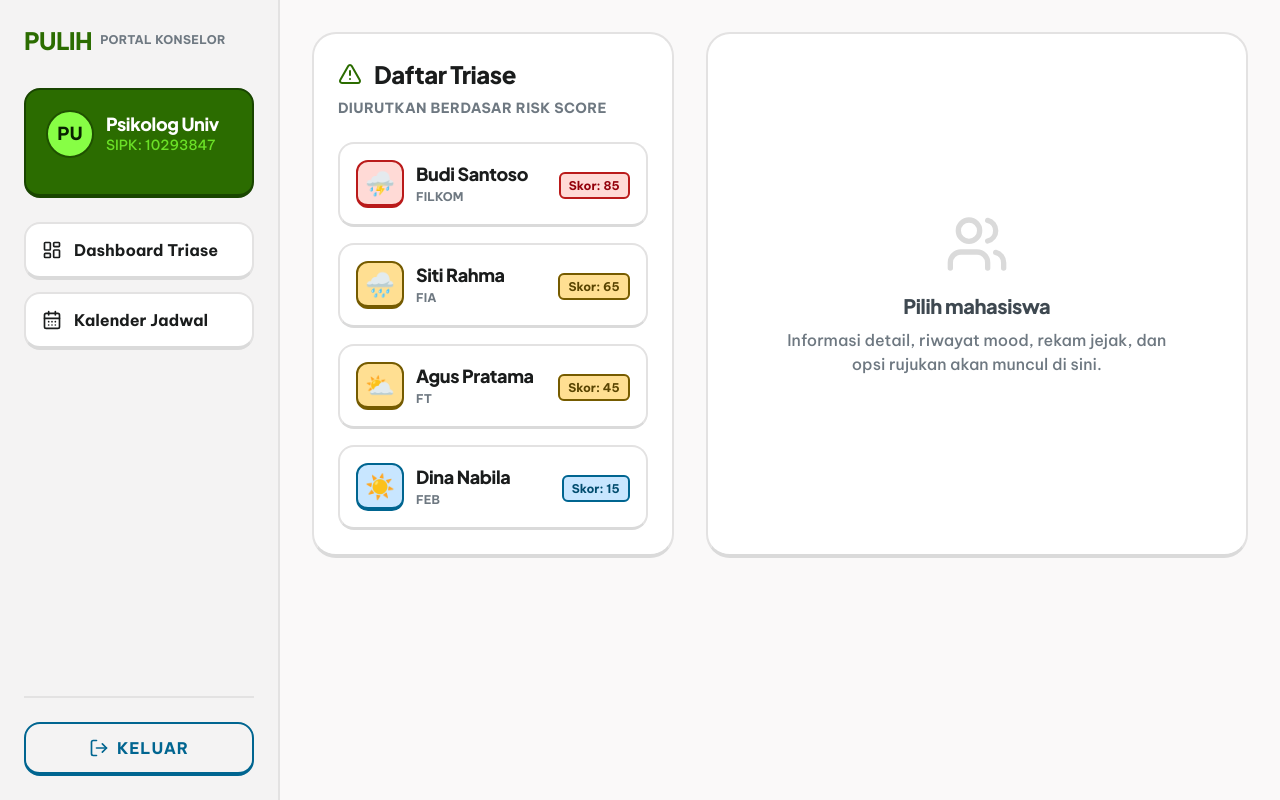
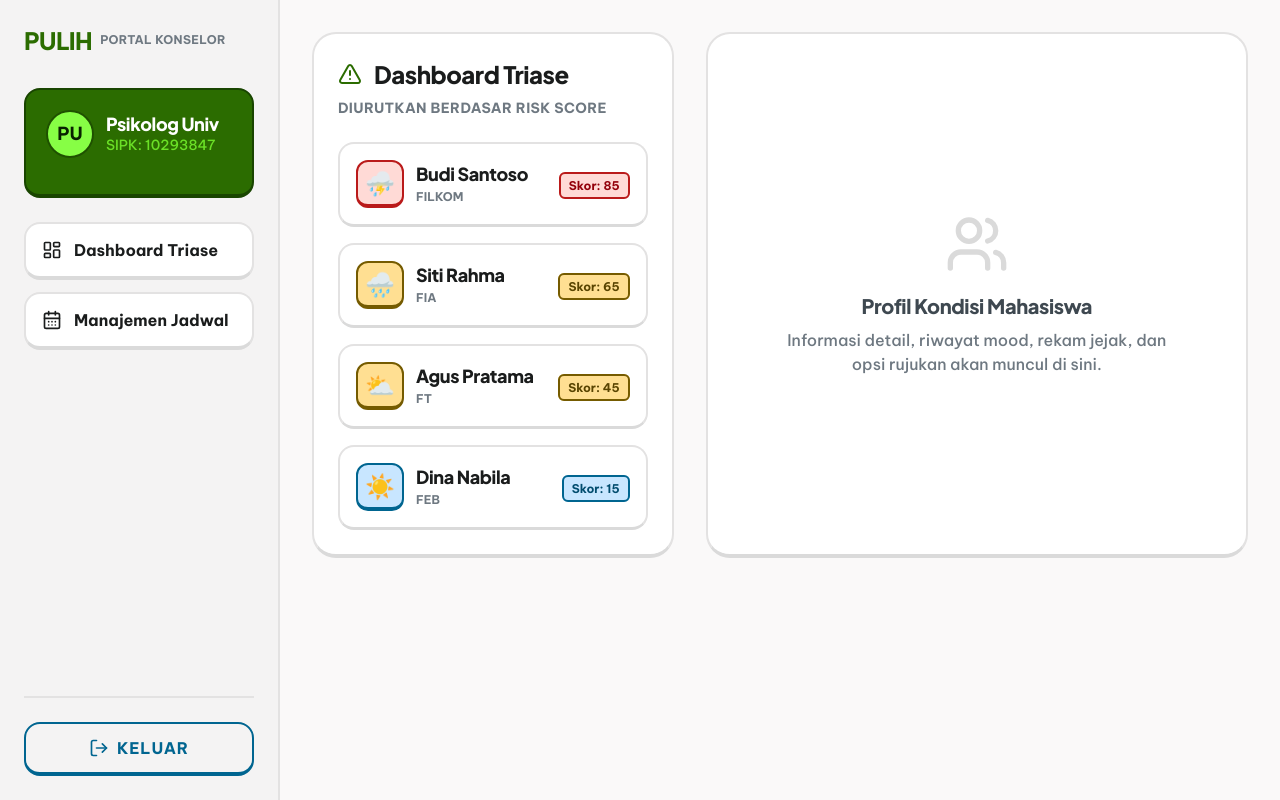
Before and after one commit to adityarajadn/pulih-tekra-2026, a Next.js app: page /konselor in a window 1280 px wide. Built offline with nearby package versions, Linux system fonts and the light colour scheme.

Commit message:
fix: page konselor

```diff
--- a/app/konselor/page.tsx
+++ b/app/konselor/page.tsx
@@ -85,7 +85,7 @@ function KonselorView({ onLogout }) {
             <LayoutDashboard className="w-5 h-5" /> Dashboard Triase
           </button>
           <button onClick={() => setActiveTab('kalender')} className={`nav-item ${activeTab === 'kalender' ? 'bg-[#51bd00] text-[#194500] border-[#2b6c00]' : ''}`}>
-            <CalendarDays className="w-5 h-5" /> Kalender Jadwal
+            <CalendarDays className="w-5 h-5" /> Manajemen Jadwal
           </button>
         </nav>
 
@@ -103,7 +103,7 @@ function KonselorView({ onLogout }) {
               <div className="card-tactile bg-[#f4f3f3] border-[#e3e2e2]">
                 <div className="flex items-center gap-3 mb-2">
                   <AlertTriangle className="w-6 h-6 text-[#2b6c00]" />
-                  <h2 className="text-2xl font-heading text-[#1a1c1c]">Daftar Triase</h2>
+                  <h2 className="text-2xl font-heading text-[#1a1c1c]">Dashboard Triase</h2>
                 </div>
                 <p className="text-sm text-[#6e7881] font-bold uppercase tracking-wide mb-6">Diurutkan berdasar Risk Score</p>
 
@@ -144,7 +144,7 @@ function KonselorView({ onLogout }) {
               ) : (
                 <div className="card-tactile h-full min-h-[500px] flex flex-col items-center justify-center text-[#6e7881] text-center bg-[#f4f3f3] border-dashed">
                   <Users className="w-16 h-16 mb-4 text-[#dadada]" />
-                  <p className="font-heading text-xl text-[#3e4850] mb-2">Pilih mahasiswa</p>
+                  <p className="font-heading text-xl text-[#3e4850] mb-2">Profil Kondisi Mahasiswa</p>
                   <p className="font-medium max-w-sm">Informasi detail, riwayat mood, rekam jejak, dan opsi rujukan akan muncul di sini.</p>
                 </div>
               )}
@@ -155,7 +155,7 @@ function KonselorView({ onLogout }) {
         {activeTab === 'kalender' && (
           <div className="card-tactile min-h-[600px] animate-in fade-in duration-300">
             <h2 className="text-3xl font-heading text-[#1a1c1c] mb-6 flex items-center gap-3">
-              <CalendarDays className="w-8 h-8 text-[#2b6c00]" /> Jadwal Konseling Aktif
+              <CalendarDays className="w-8 h-8 text-[#2b6c00]" /> Manajemen Jadwal
             </h2>
             <div className="space-y-8">
               <div>
--- a/components/StudentDetailPanelTactile.tsx
+++ b/components/StudentDetailPanelTactile.tsx
@@ -1,5 +1,5 @@
 import React, { useState, useEffect } from 'react';
-import { CheckCircle2, AlertTriangle, FileEdit, PlusCircle, FileText, ExternalLink, Send, Calendar, MessageSquare } from 'lucide-react';
+import { CheckCircle2, AlertTriangle, FileEdit, PlusCircle, FileText, ExternalLink, Send, Calendar, MessageSquare, User } from 'lucide-react';
 
 export function StudentDetailPanelTactile({ student, getStatusStyle, onOpenAction }: any) {
   const [profileTab, setProfileTab] = useState('overview');
@@ -11,8 +11,8 @@ export function StudentDetailPanelTactile({ student, getStatusStyle, onOpenActio
       <div className="p-6 border-b-2 border-[#e3e2e2] bg-[#faf9f9]">
         <div className="flex justify-between items-start">
           <div>
-            <h2 className="text-3xl font-heading text-[#1a1c1c] mb-1">{student.name}</h2>
-            <p className="text-sm font-bold text-[#6e7881] uppercase tracking-wide">{student.nim} • {student.fakultas}</p>
+            <h2 className="text-3xl font-heading text-[#1a1c1c] mb-1 flex items-center gap-2"><User className="w-7 h-7 text-[#006590]" /> Profil Kondisi Mahasiswa</h2>
+            <p className="text-sm font-bold text-[#6e7881] uppercase tracking-wide">{student.name} • {student.nim} • {student.fakultas}</p>
           </div>
           <div className={`px-4 py-2 rounded-2xl border-2 border-b-4 text-center ${getStatusStyle(student.status)}`}>
             <div className="text-[10px] font-bold uppercase tracking-widest mb-1 opacity-80">Risk Score</div>
@@ -23,13 +23,13 @@ export function StudentDetailPanelTactile({ student, getStatusStyle, onOpenActio
 
       <div className="flex border-b-2 border-[#e3e2e2] px-4 pt-4 bg-[#f4f3f3] overflow-x-auto">
         <button onClick={() => setProfileTab('overview')} className={`py-3 px-4 font-bold text-sm uppercase tracking-wide border-b-4 transition-colors ${profileTab === 'overview' ? 'border-[#2b6c00] text-[#2b6c00]' : 'border-transparent text-[#6e7881] hover:text-[#3e4850]'} flex items-center gap-2`}>
-          Triase
+          Dashboard Triase
         </button>
         <button onClick={() => setProfileTab('rekam')} className={`py-3 px-4 font-bold text-sm uppercase tracking-wide border-b-4 transition-colors ${profileTab === 'rekam' ? 'border-[#2b6c00] text-[#2b6c00]' : 'border-transparent text-[#6e7881] hover:text-[#3e4850]'} flex items-center gap-2`}>
-          Rekam Medis
+          Profil Kondisi Mahasiswa
         </button>
         <button onClick={() => setProfileTab('rujukan')} className={`py-3 px-4 font-bold text-sm uppercase tracking-wide border-b-4 transition-colors ${profileTab === 'rujukan' ? 'border-[#2b6c00] text-[#2b6c00]' : 'border-transparent text-[#6e7881] hover:text-[#3e4850]'} flex items-center gap-2`}>
-          Rujukan
+          Manajemen Jadwal
         </button>
       </div>
 
```
